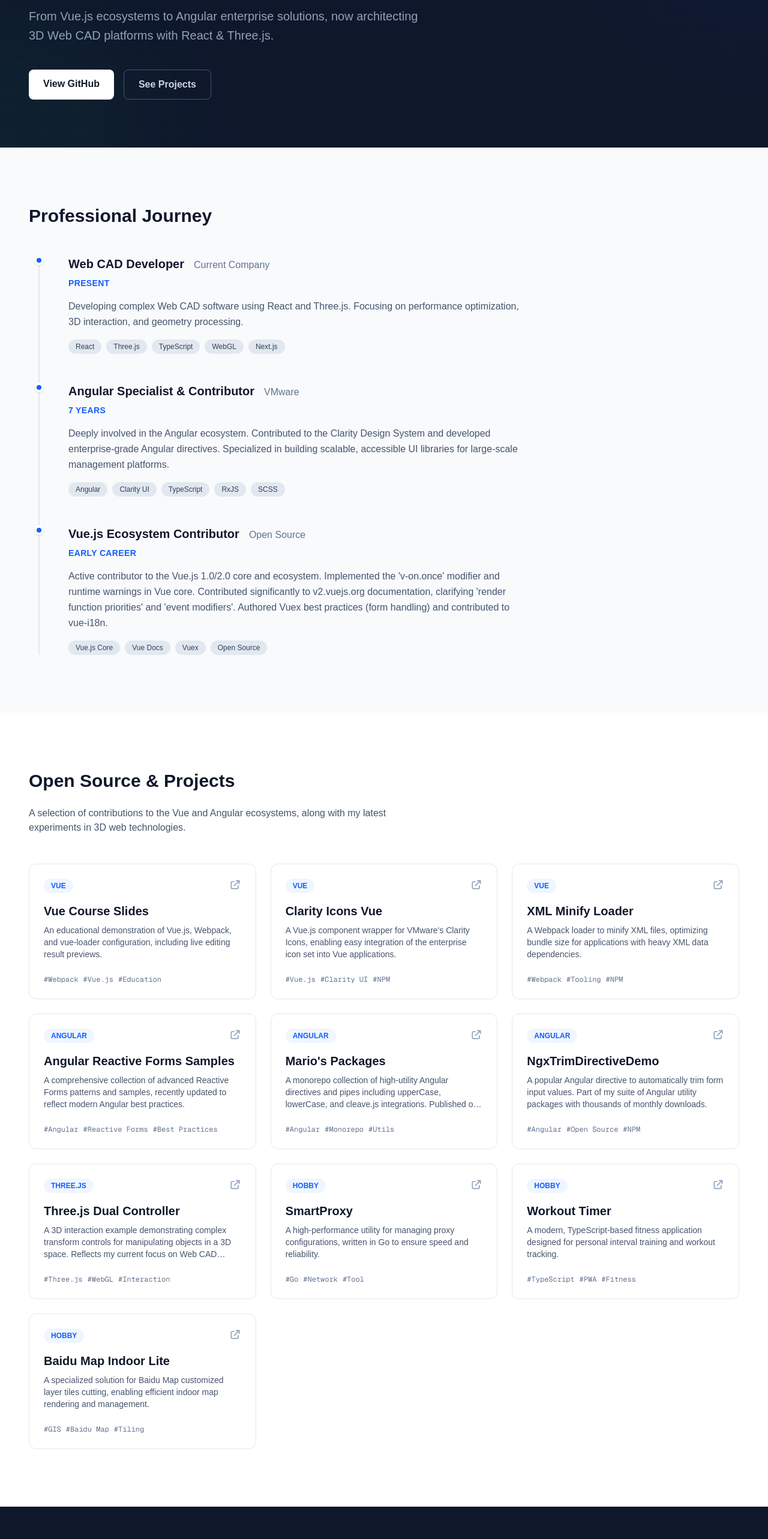
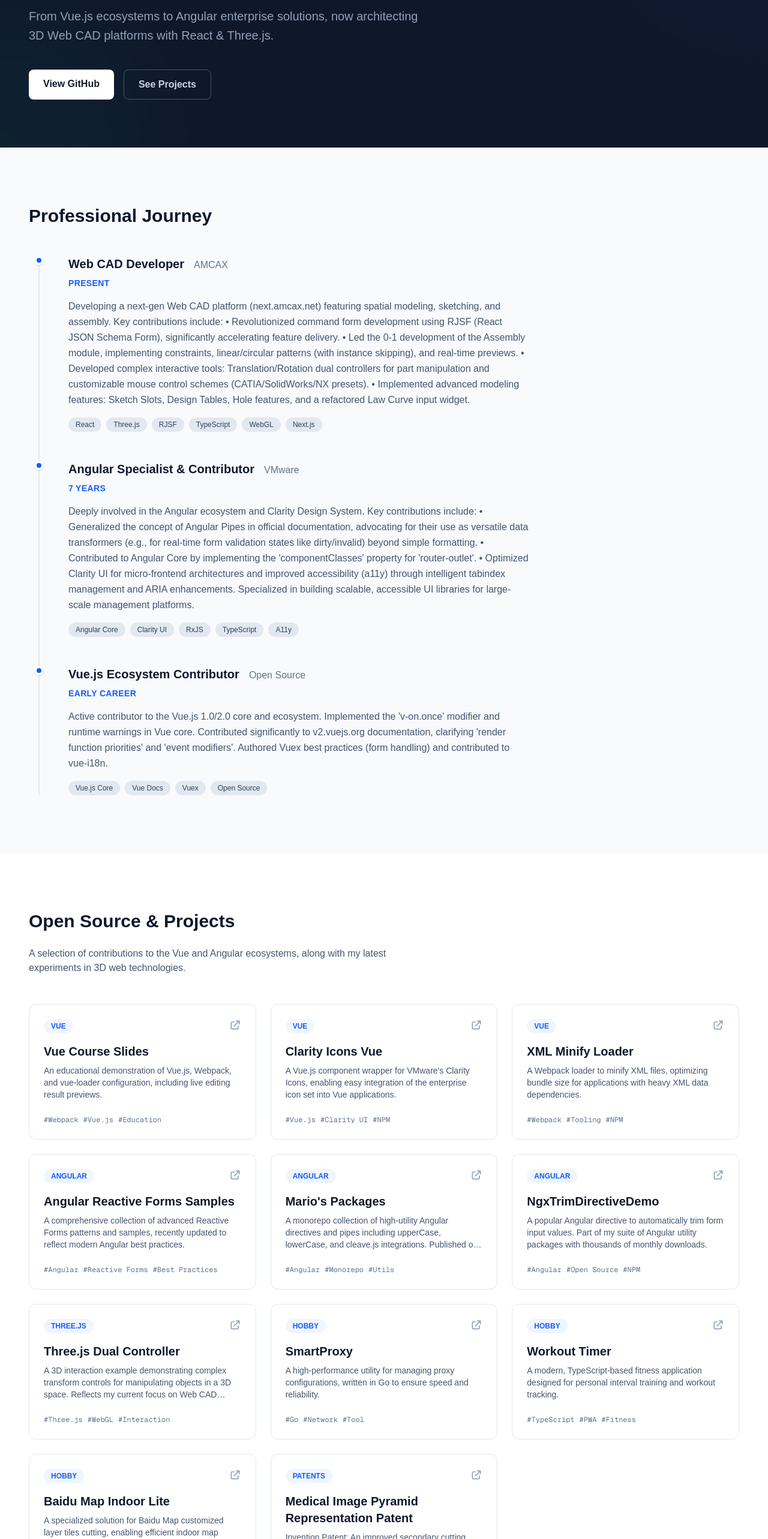
Before and after one commit to KingMario/KingMario.github.io, a Next.js app: page / in a window 1280 px wide. Shown: the part 234-2800 px from the top of the page at 60% size. Built offline with nearby package versions, Linux system fonts and the light colour scheme.

Commit message:
feat: update portfolio experience and add patent information

```diff
--- a/src/data/portfolio.ts
+++ b/src/data/portfolio.ts
@@ -14,16 +14,16 @@ export const EXPERIENCE = [
   {
     period: "Present",
     role: "Web CAD Developer",
-    company: "Current Company",
-    description: "Developing complex Web CAD software using React and Three.js. Focusing on performance optimization, 3D interaction, and geometry processing.",
-    tech: ["React", "Three.js", "TypeScript", "WebGL", "Next.js"],
+    company: "AMCAX",
+    description: "Developing a next-gen Web CAD platform (next.amcax.net) featuring spatial modeling, sketching, and assembly. Key contributions include:\n• Revolutionized command form development using RJSF (React JSON Schema Form), significantly accelerating feature delivery.\n• Led the 0-1 development of the Assembly module, implementing constraints, linear/circular patterns (with instance skipping), and real-time previews.\n• Developed complex interactive tools: Translation/Rotation dual controllers for part manipulation and customizable mouse control schemes (CATIA/SolidWorks/NX presets).\n• Implemented advanced modeling features: Sketch Slots, Design Tables, Hole features, and a refactored Law Curve input widget.",
+    tech: ["React", "Three.js", "RJSF", "TypeScript", "WebGL", "Next.js"],
   },
   {
     period: "7 Years",
     role: "Angular Specialist & Contributor",
     company: "VMware",
-    description: "Deeply involved in the Angular ecosystem. Contributed to the Clarity Design System and developed enterprise-grade Angular directives. Specialized in building scalable, accessible UI libraries for large-scale management platforms.",
-    tech: ["Angular", "Clarity UI", "TypeScript", "RxJS", "SCSS"],
+    description: "Deeply involved in the Angular ecosystem and Clarity Design System. Key contributions include:\n• Generalized the concept of Angular Pipes in official documentation, advocating for their use as versatile data transformers (e.g., for real-time form validation states like dirty/invalid) beyond simple formatting.\n• Contributed to Angular Core by implementing the 'componentClasses' property for 'router-outlet'.\n• Optimized Clarity UI for micro-frontend architectures and improved accessibility (a11y) through intelligent tabindex management and ARIA enhancements.\nSpecialized in building scalable, accessible UI libraries for large-scale management platforms.",
+    tech: ["Angular Core", "Clarity UI", "RxJS", "TypeScript", "A11y"],
   },
   {
     period: "Early Career",
@@ -109,4 +109,12 @@ export const PROJECTS = [
     tags: ["GIS", "Baidu Map", "Tiling"],
     category: "Hobby",
   },
+  // Patents
+  {
+    name: "Medical Image Pyramid Representation Patent",
+    description: "Invention Patent: An improved secondary cutting pyramid representation for very large medical images remote viewer. Focuses on optimizing data transfer and rendering for massive datasets.",
+    url: "https://patents.google.com/patent/CN104376530A/en",
+    tags: ["Medical Imaging", "Pyramid Representation", "Patent"],
+    category: "Patents",
+  },
 ];
```
